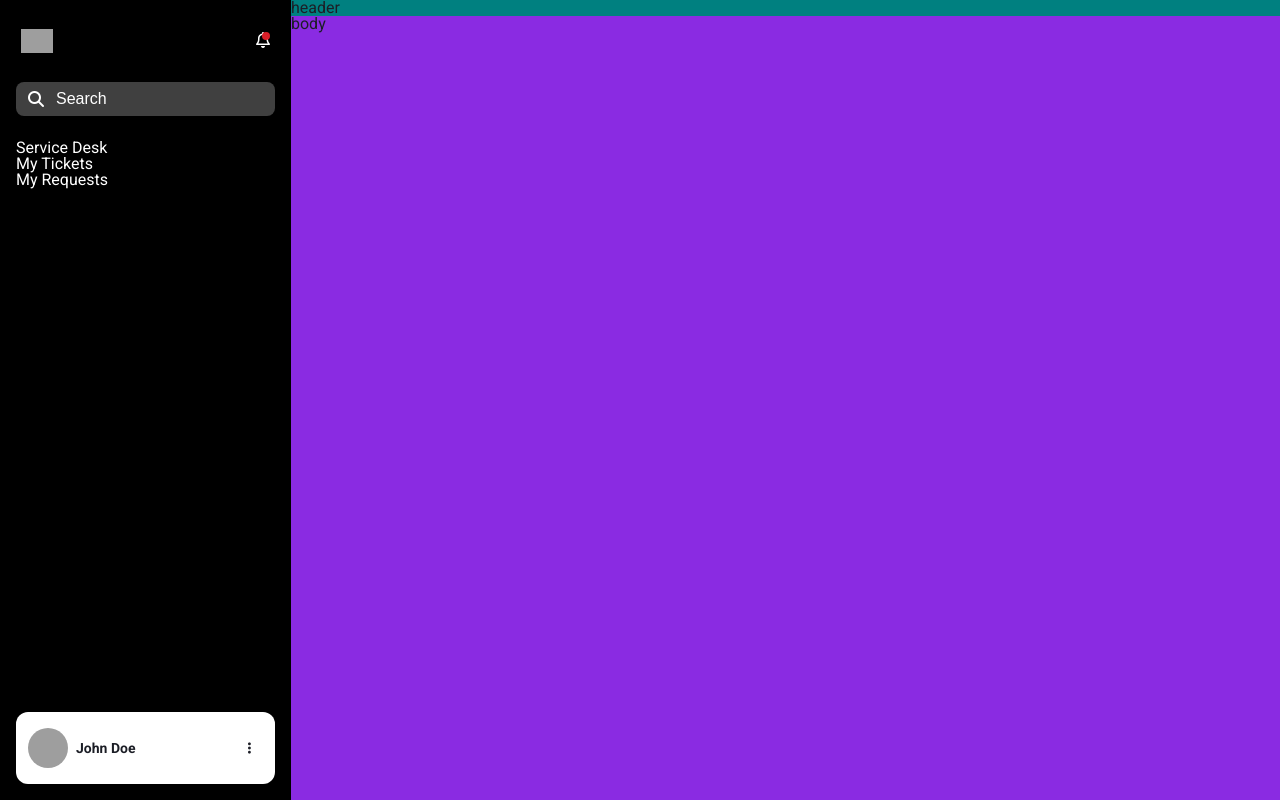
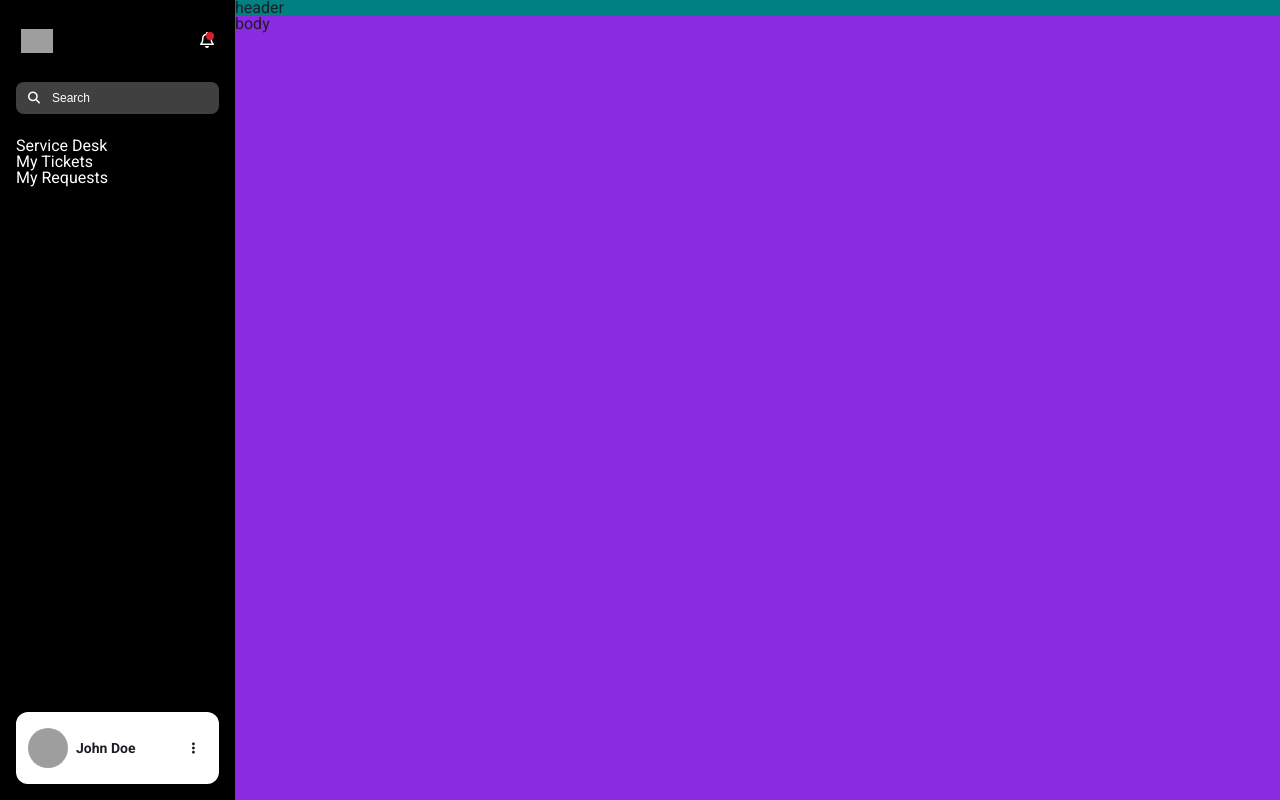
Before and after one commit to VishnuVNairCodes/deskday, a React (Create React App) app: page / in a window 1280 px wide. Built offline with nearby package versions, Linux system fonts and the light colour scheme; grey boxes are pictures that could not be loaded.

Commit message:
style: change font-size & line-height of Search input

```diff
--- a/src/components/Search/Search.css
+++ b/src/components/Search/Search.css
@@ -21,5 +21,6 @@
 .search-icon,
 .search-input,
 .search-input::placeholder {
-  font-size: 1.6rem;
+  font-size: 1.2rem;
+  line-height: 1.6rem;
 }
```
